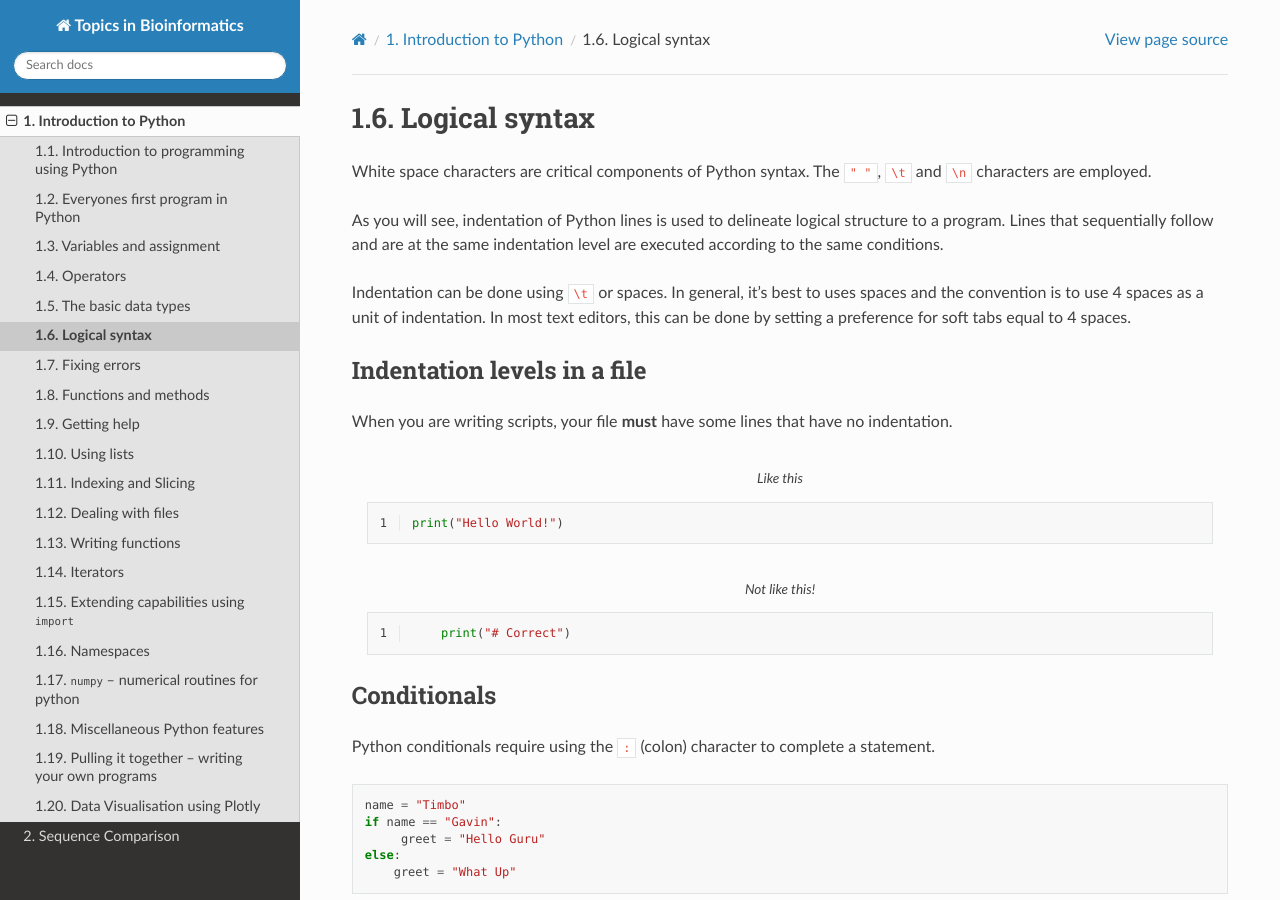
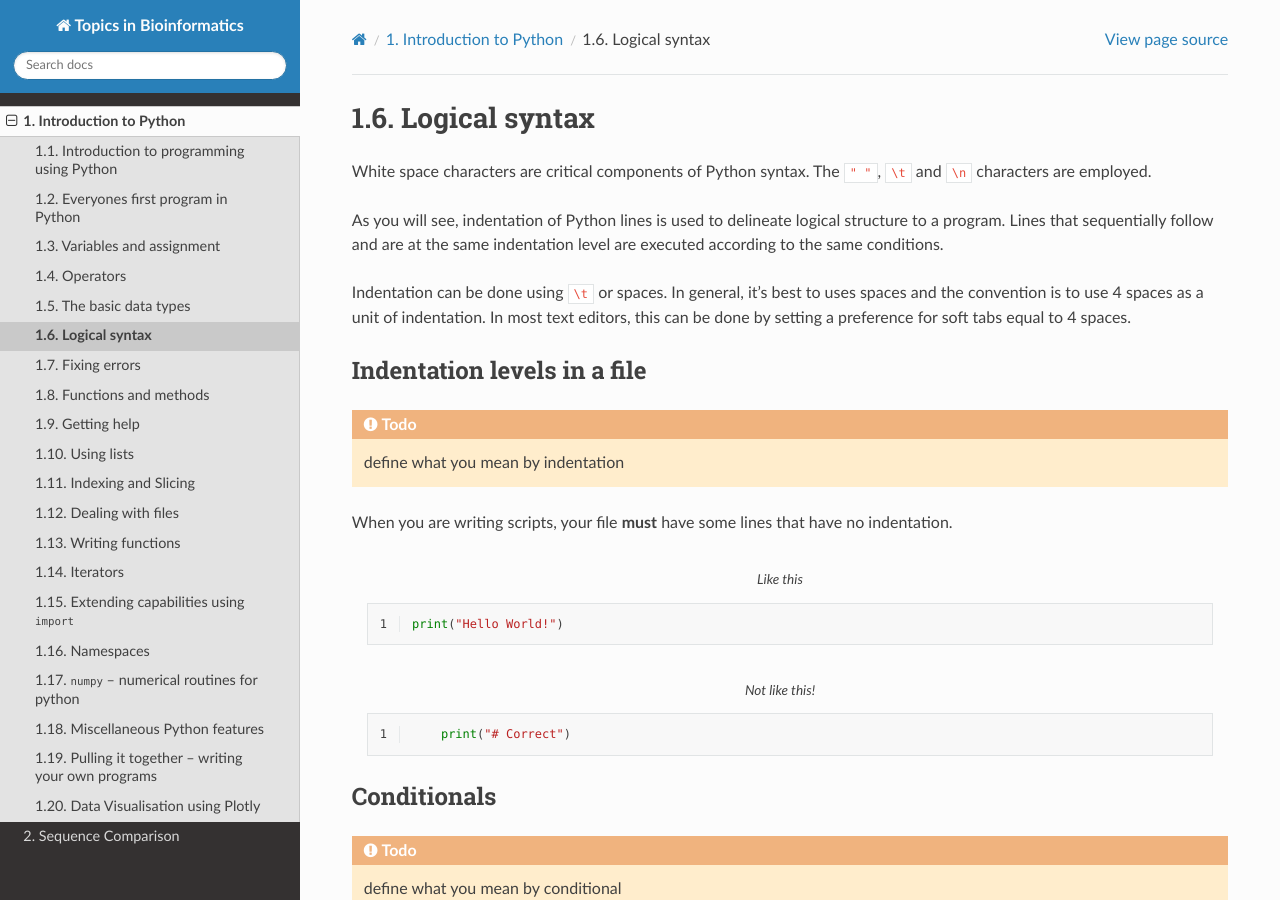
Before and after one commit to GavinHuttley/tib, a Sphinx documentation site: the page built from source/python/logic.rst, in a window 1280 px wide and 900 px high. Built offline with Sphinx 7.4.7 and the Read the Docs theme 2.0.0, drawn with Linux system fonts in a browser that asks for light colours; pages that are not in the unit, such as notebooks, are missing from menus; some of the changed text lies outside the part shown.

Commit message:
ENH: added some todos

```diff
--- a/source/python/logic.rst
+++ b/source/python/logic.rst
@@ -10,8 +10,9 @@ Indentation can be done using ``\t`` or spaces. In general, it's best to uses sp
 Indentation levels in a file
 ----------------------------
 
+.. todo:: define what you mean by indentation
+
 When you are writing scripts, your file **must** have some lines that have no indentation.
-
 
 .. code-block:: python
     :linenos:
@@ -27,6 +28,8 @@ When you are writing scripts, your file **must** have some lines that have no in
 
 Conditionals
 ------------
+
+.. todo:: define what you mean by conditional
 
 Python conditionals require using the ``:`` (colon) character to complete a statement.
 
```
Also changed, not shown: other parts of source/python/logic.rst (+2 -0 lines).
